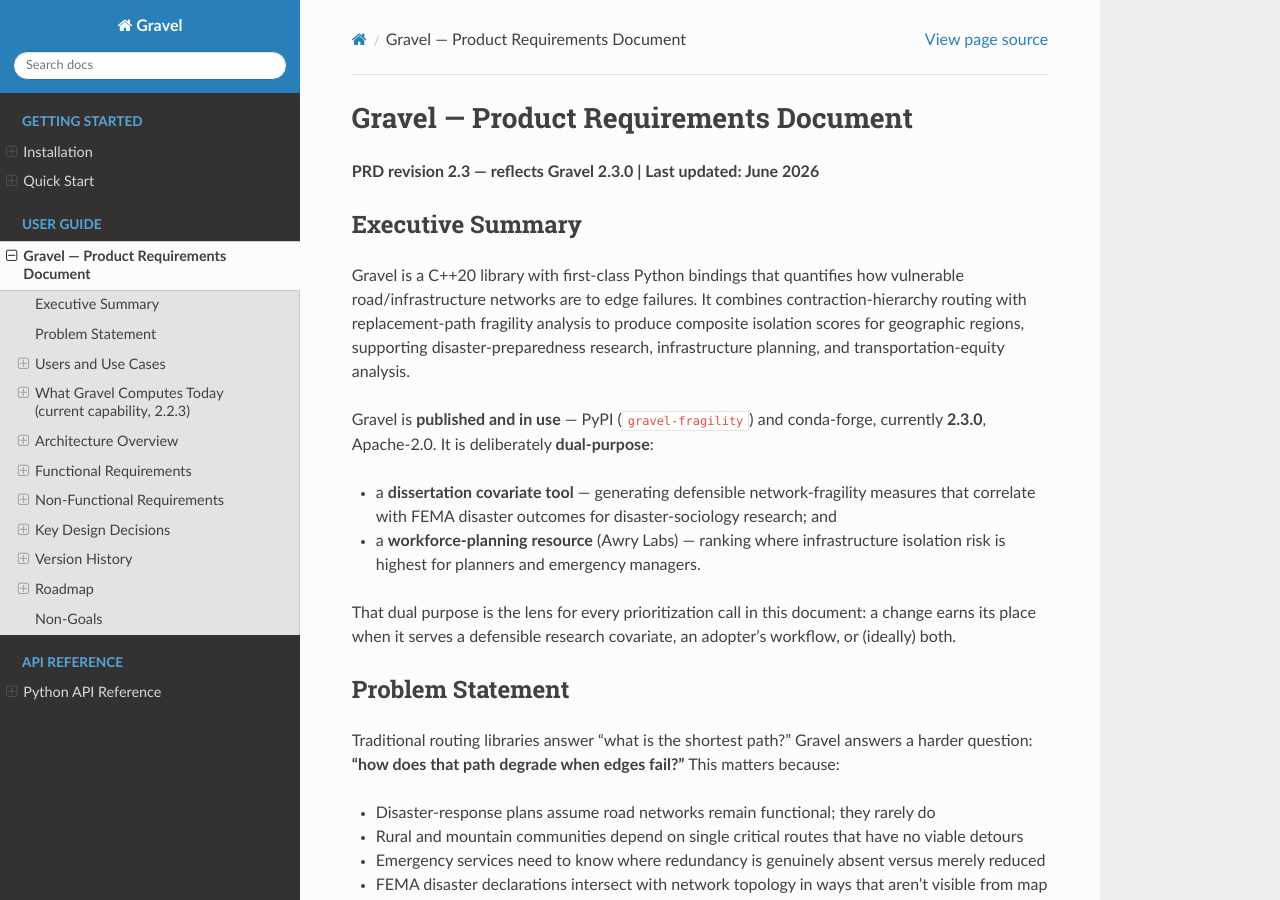
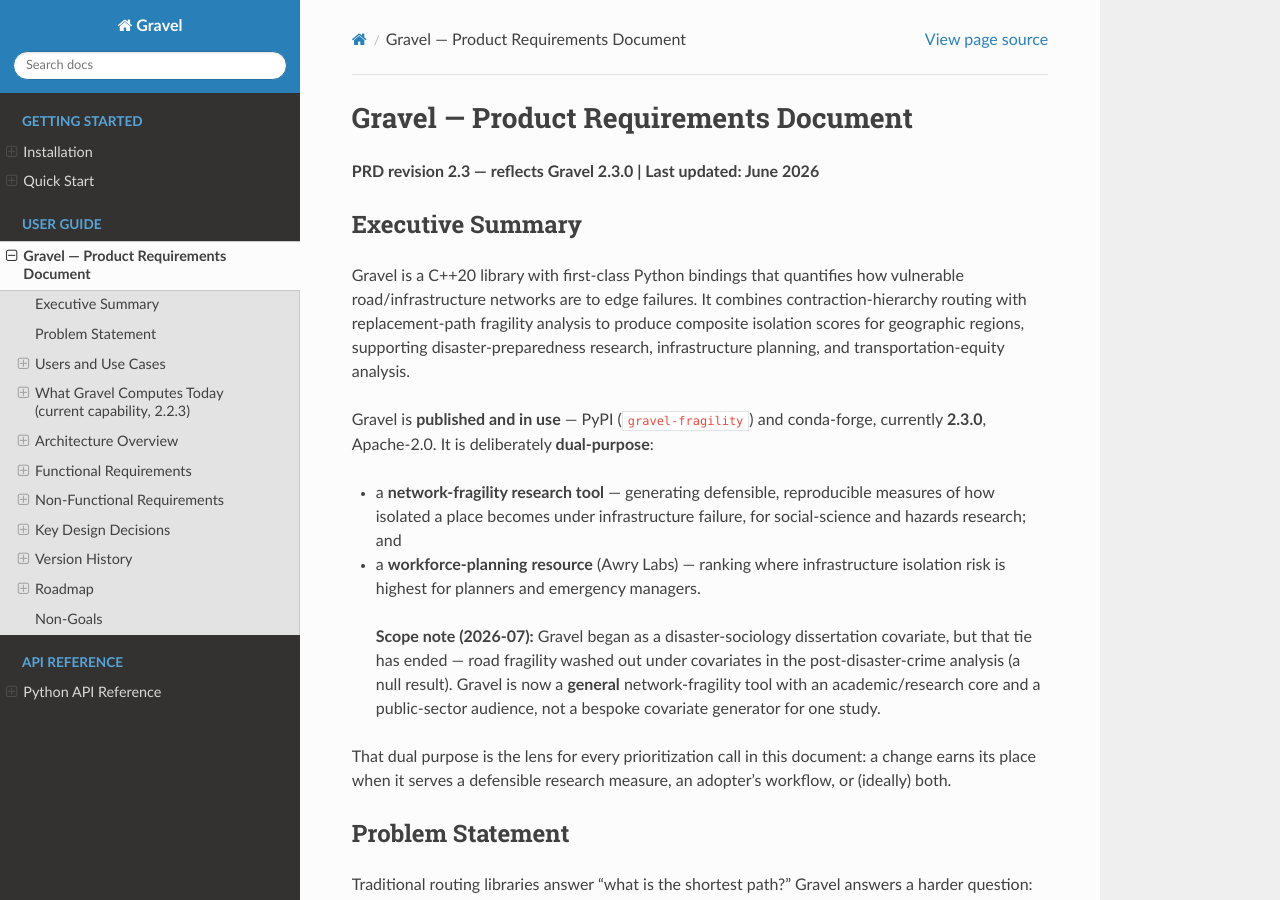
Before and after one commit to rhoekstr/gravel, a Sphinx documentation site: the page built from docs/PRD.md, in a window 1280 px wide and 900 px high. Built offline with Sphinx 7.4.7 and the Read the Docs theme 3.1.0, drawn with Linux system fonts in a browser that asks for light colours; pages that are not in the unit, such as notebooks, are missing from menus; some of the changed text lies outside the part shown.

Commit message:
docs: decouple Gravel from the dissertation; reframe as general research + planning tool
Road fragility washed out under covariates in the post-disaster-crime analysis
(null result), so Gravel is no longer tied to a specific dissertation. Reframed
positioning to a general network-fragility research tool with an academic core
plus a public-sector/Awry Labs planning audience. Kept generic 'research measure'
language; removed the dissertation-covariate framing.

Co-Authored-By: Claude Opus 4.8 <noreply@anthropic.com>

```diff
--- a/docs/PRD.md
+++ b/docs/PRD.md
@@ -13,13 +13,18 @@ analysis.
 Gravel is **published and in use** — PyPI (`gravel-fragility`) and conda-forge, currently **2.3.0**,
 Apache-2.0. It is deliberately **dual-purpose**:
 
-- a **dissertation covariate tool** — generating defensible network-fragility measures that correlate
-  with FEMA disaster outcomes for disaster-sociology research; and
+- a **network-fragility research tool** — generating defensible, reproducible measures of how isolated
+  a place becomes under infrastructure failure, for social-science and hazards research; and
 - a **workforce-planning resource** (Awry Labs) — ranking where infrastructure isolation risk is
   highest for planners and emergency managers.
 
+> **Scope note (2026-07):** Gravel began as a disaster-sociology dissertation covariate, but that tie
+> has ended — road fragility washed out under covariates in the post-disaster-crime analysis (a null
+> result). Gravel is now a **general** network-fragility tool with an academic/research core and a
+> public-sector audience, not a bespoke covariate generator for one study.
+
 That dual purpose is the lens for every prioritization call in this document: a change earns its
-place when it serves a defensible research covariate, an adopter's workflow, or (ideally) both.
+place when it serves a defensible research measure, an adopter's workflow, or (ideally) both.
 
 ## Problem Statement
 
@@ -373,7 +378,7 @@ gave reproducibility a guarantee.
 
 ### Phase 2A — Research depth (capacity → stochastic → cascade) ✅ built for 2.4.0 (in review)
 
-Serves the dissertation and Gravel's network-fragility identity. Sequenced because each step feeds
+Serves Gravel's network-fragility research identity. Sequenced because each step feeds
 the next. Implemented as `capacity` (HCM model + capacity-aware betweenness), `stochastic_fragility`
 (distribution over per-edge failures; floodplain-ready), and `cascade_fragility` (Motter–Lai,
 experimental). All modeling constants are disclosed, sweepable inputs; the DAG holds (capacity /
@@ -390,7 +395,7 @@ probabilities enter fragility as arrays, derivation in geo/Python).
 - **Stochastic edge failure** (promoted from prior "medium term"). Per-edge failure probabilities →
   Monte Carlo over realizations → a *distribution* of fragility (confidence intervals) rather than a
   point estimate. Embarrassingly parallel — the natural home for additional OpenMP if profiling
-  confirms a hotspot. Strong dissertation fit: gives a covariate with uncertainty bounds.
+  confirms a hotspot. Strong research fit: gives a measure with uncertainty bounds.
   - **Flagship hazard source — floodplain-weighted closure.** ✅ built for 2.4.0 (`gravel.hazards`).
     `flood_edge_probabilities` ingests FEMA NFHL floodplain polygons and maps flood-zone codes to
     per-edge closure probability (disclosed `NFHL_EVENT_CLOSURE` design-flood-scenario default and
```
Also changed, not shown: CLAUDE.md (+2 -1 lines).
